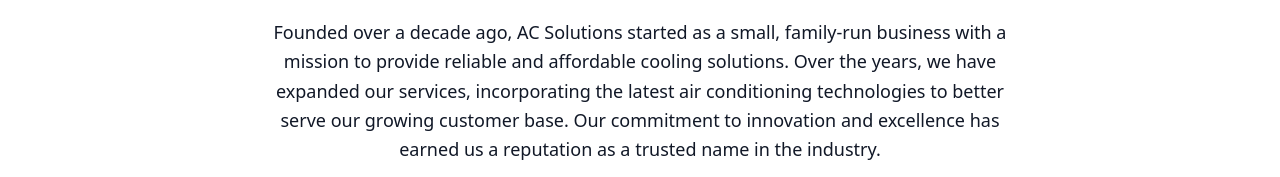
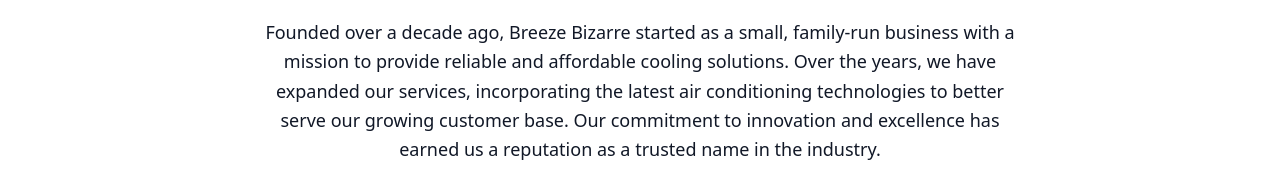
Before and after one commit to JjGuban/BreezeBizarre, a plain HTML site: page about.html in a window 1280 px wide. Shown: the part 558-735 px from the top of the page. Drawn offline with nearby package versions, Linux system fonts and the light colour scheme.

Commit message:
Update about.html

```diff
--- a/about.html
+++ b/about.html
@@ -36,7 +36,7 @@
     <section class="bg-white text-gray-900 py-16 px-6">
         <div class="container mx-auto text-center max-w-3xl">
             <h2 class="text-4xl font-bold mb-6">Our Story</h2>
-            <p class="text-lg leading-relaxed">Founded over a decade ago, AC Solutions started as a small, family-run business with a mission to provide reliable and affordable cooling solutions. Over the years, we have expanded our services, incorporating the latest air conditioning technologies to better serve our growing customer base. Our commitment to innovation and excellence has earned us a reputation as a trusted name in the industry.</p>
+            <p class="text-lg leading-relaxed">Founded over a decade ago, Breeze Bizarre started as a small, family-run business with a mission to provide reliable and affordable cooling solutions. Over the years, we have expanded our services, incorporating the latest air conditioning technologies to better serve our growing customer base. Our commitment to innovation and excellence has earned us a reputation as a trusted name in the industry.</p>
             <p class="text-lg leading-relaxed mt-4">Today, we continue to put our customers first, ensuring that every installation, maintenance, and repair job is handled with professionalism and care. Whether it’s residential or commercial, we tailor our services to meet the unique needs of our clients, guaranteeing comfort and efficiency in every project.</p>
         </div>
     </section>
```
